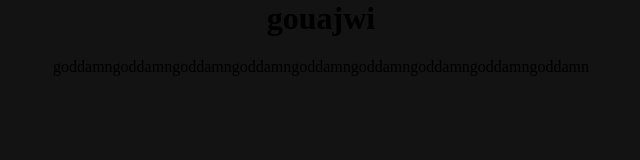
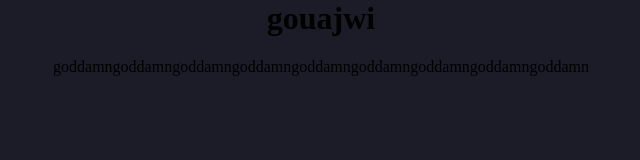
Before and after one commit to gouajwi/gouajwi.github.io, a plain HTML site: page index.html in a window 1280 px wide. Shown: the whole page, without its empty margins (319-959 px from the left). Drawn offline with Linux system fonts and the light colour scheme.

Commit message:
Update style.css

```diff
--- a/style.css
+++ b/style.css
@@ -1,5 +1,6 @@
 body {
   margin: 0;
-  background: rgb(19, 19, 19);
+  background: #1c1c29;
   text-align: center;
+  text-decoration: cornsilk;
 }
```
